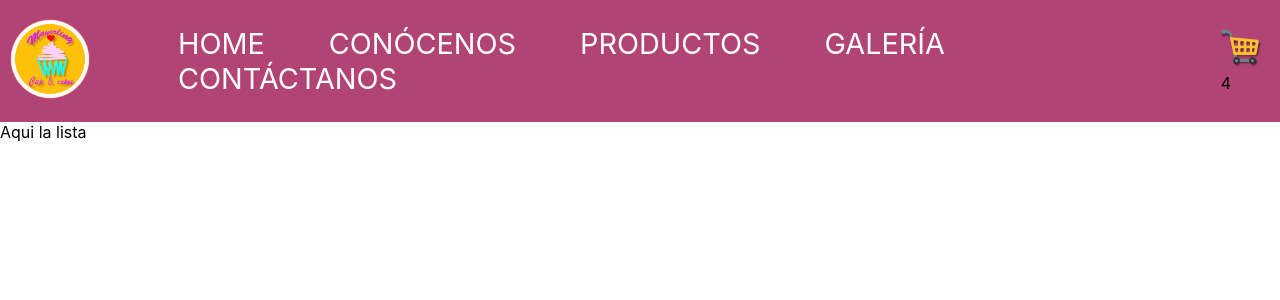
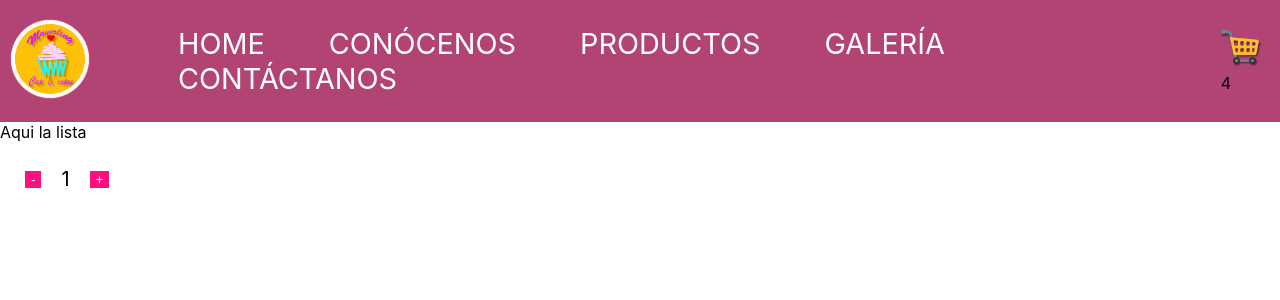
Before and after one commit to ManuJeldes/proyecto, a React (Create React App) app: page / in a window 1280 px wide. Shown: the top 300 px of the page. Built offline with nearby package versions, Linux system fonts and the light colour scheme; the HTML template or start-up script is replaced by a standard one.

Commit message:
Se comitea counter

```diff
--- a/src/App.css
+++ b/src/App.css
@@ -30,3 +30,18 @@ nav ul li a:hover{
 	align-items: center;
 
 }
+.item-count{
+	display: flex;
+	align-items: center;
+	padding: 5px;
+	font-size: 20px;
+
+
+}
+.counter{
+	background-color: #FF107A ;
+	color: white;
+	margin: 20px;
+	border-width: 0;
+
+}
--- a/src/App.js
+++ b/src/App.js
@@ -1,9 +1,8 @@
 import './App.css';
 import NavBar from './components/NavBar';
 import ItemListContainer from './components/ItemListContainer';
+import ItemCount from './components/ItemCount';
 import { Fragment } from 'react/cjs/react.production.min';
-
-
 
 function App() {
     return (
@@ -11,6 +10,7 @@ function App() {
 
             <NavBar/>
             <ItemListContainer/>
+            <ItemCount/>
 
     </Fragment>
     );
--- a/src/components/CartWidget.jsx
+++ b/src/components/CartWidget.jsx
@@ -1,3 +1,4 @@
+import React from 'react'
 import { Fragment } from 'react/cjs/react.production.min'
 import carrito from '../img/carrito.png'
 
@@ -7,7 +8,7 @@ export function CartWidget (props) {
     return <Fragment>
         <div>
             <img src={carrito} alt="cartwidgets" width="40px" height="40px"/>
-            <span>{numOfItems}</span>
+            <span className=''>{numOfItems}</span>
         </div>
         </Fragment>
 }
--- /dev/null
+++ b/src/components/ItemCount.jsx
@@ -0,0 +1,33 @@
+import React from 'react'
+import { useState} from 'react'
+
+function ItemCount (){
+    const [count,setCount]=useState(1)
+    const stock=6
+    const inicio=1
+
+    return(
+        <div className="item-count">
+
+            <button  className="counter"
+            onClick={() => {
+                if(count>inicio) {setCount(count-1)}
+            }}>
+            -
+            </button>
+
+            <p>{count}</p>
+
+            <button className="counter"
+             onClick={() => {
+                 if(count<stock) {setCount(count+1)}
+                 else{alert("Producto sin stock")}
+
+            }}>
+            +
+            </button>
+        </div>
+    )
+}
+
+export default ItemCount;
```
